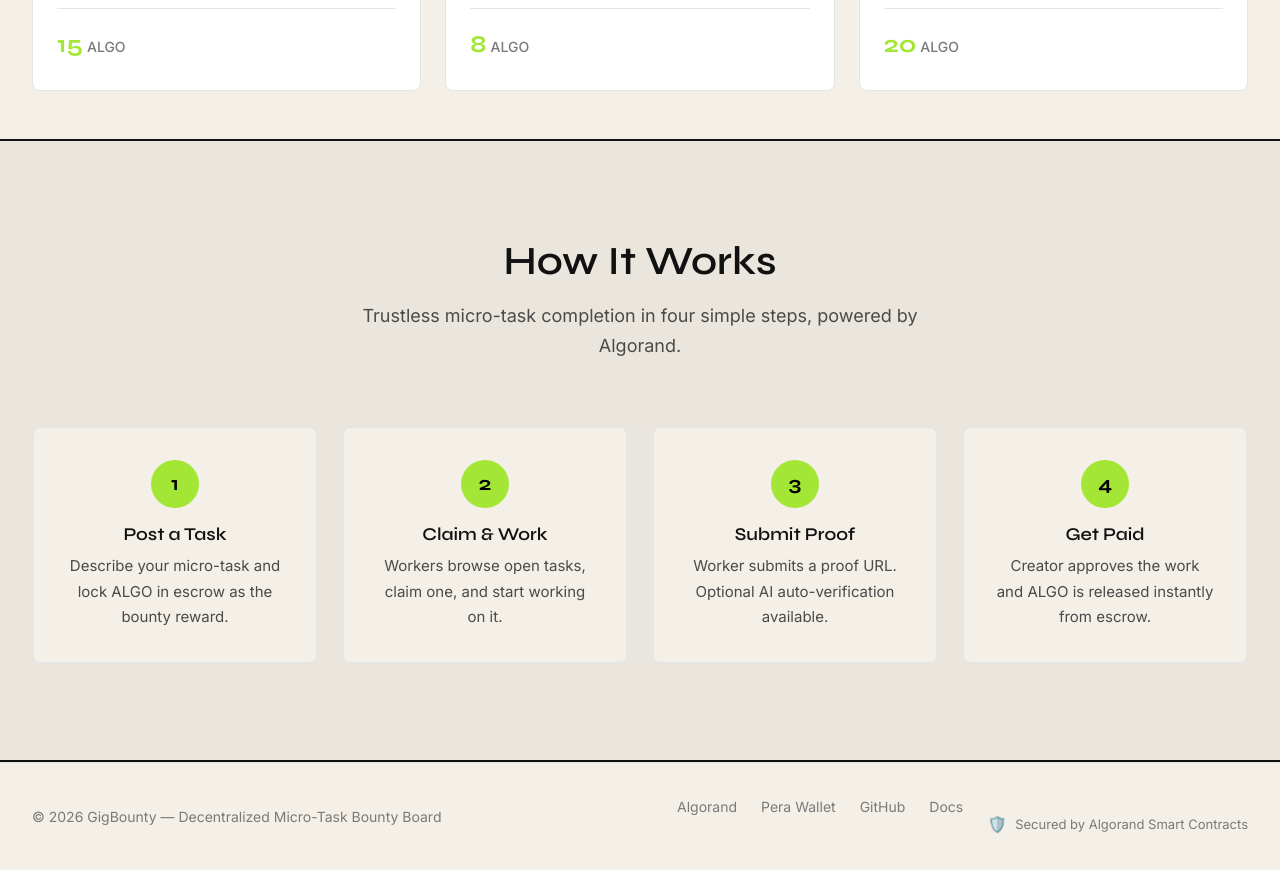
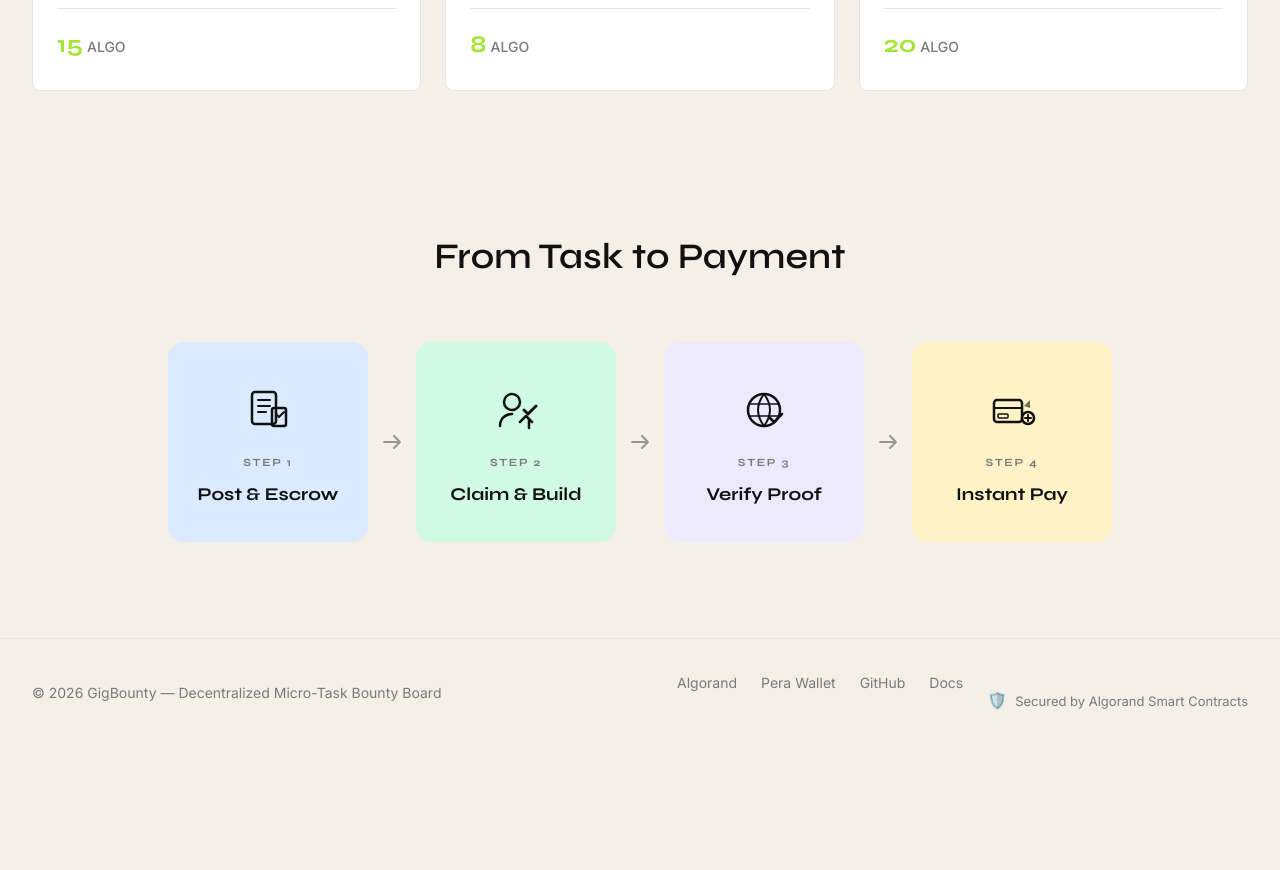
Before and after one commit to Soumyartho/GigBounty, a React (Vite) app in the folder frontend/: page / in a window 1280 px wide. Shown: the part 1360-2230 px from the top of the page. After the commit the page ends 2106 px from the top, so only its background shows below. Built offline with nearby package versions, Linux system fonts and the light colour scheme; no server answers.

Commit message:
Improved the UX of the Modal Cards includig Warm Neon Hues (some more improvements including Infographic Views

```diff
--- a/frontend/src/App.css
+++ b/frontend/src/App.css
@@ -686,70 +686,89 @@
 }
 
 /* ============================================================
-   HOW IT WORKS SECTION
+   HOW IT WORKS — Infographic Flow
    ============================================================ */
 .how-it-works {
   padding: var(--space-major) 0;
   text-align: center;
-  background-color: #EBE6DD;
-  border-top: 2px solid var(--border-dark);
-  border-bottom: 2px solid var(--border-dark);
+  background-color: var(--bg-primary);
 }
 
 .how-it-works h2 {
-  margin-bottom: var(--space-default);
+  margin-bottom: var(--space-section-gap);
+  font-size: 36px;
 }
 
-.how-it-works > .container > p {
-  max-width: 600px;
-  margin: 0 auto var(--space-section-gap);
+.steps-flow {
+  display: flex;
+  align-items: center;
+  justify-content: center;
+  gap: 0;
 }
 
-.steps-grid {
-  display: grid;
-  grid-template-columns: repeat(4, 1fr);
-  gap: var(--space-component);
+.step-flow-group {
+  display: flex;
+  align-items: center;
 }
 
 .step-card {
-  background: var(--bg-primary);
-  border: 2px solid var(--border-light);
-  border-radius: var(--radius-default);
-  padding: var(--space-section);
+  border: none;
+  border-radius: 16px;
+  padding: 36px 28px;
   text-align: center;
-  position: relative;
-  transition: border-color 300ms ease, box-shadow 300ms ease, transform 300ms ease;
+  width: 200px;
+  display: flex;
+  flex-direction: column;
+  align-items: center;
+  gap: 12px;
+  transition: transform 200ms ease;
 }
 
 .step-card:hover {
-  border-color: rgba(163, 230, 53, 0.8);
-  box-shadow: 0 0 0 3px rgba(163, 230, 53, 0.35), 0 0 24px rgba(163, 230, 53, 0.3), 0 0 48px rgba(163, 230, 53, 0.1);
-  transform: translateY(-3px);
+  transform: translateY(-4px);
 }
 
-.step-number {
+.step-icon {
+  width: 64px;
+  height: 64px;
+  display: flex;
+  align-items: center;
+  justify-content: center;
+  color: var(--text-primary);
+}
+
+.step-icon svg {
   width: 48px;
   height: 48px;
-  border-radius: 50%;
-  background: var(--accent-green);
-  color: var(--accent-black);
-  display: inline-flex;
-  align-items: center;
-  justify-content: center;
+}
+
+.step-label {
   font-family: var(--font-display);
-  font-size: 20px;
+  font-size: 11px;
   font-weight: 700;
-  margin-bottom: var(--space-default);
+  text-transform: uppercase;
+  letter-spacing: 0.15em;
+  color: var(--text-muted);
 }
 
 .step-card h3 {
   font-size: 18px;
-  margin-bottom: var(--space-tight);
+  font-weight: 700;
+  margin: 0;
+  line-height: 1.2;
 }
 
-.step-card p {
-  font-size: 15px;
-  text-align: center;
+.step-arrow {
+  display: flex;
+  align-items: center;
+  justify-content: center;
+  padding: 0 8px;
+  opacity: 0.4;
+}
+
+.step-arrow svg {
+  width: 32px;
+  height: 32px;
 }
 
 /* ============================================================
@@ -896,8 +915,21 @@
     grid-template-columns: 1fr;
   }
 
-  .steps-grid {
-    grid-template-columns: 1fr;
+  .steps-flow {
+    flex-direction: column;
+    gap: 0;
+  }
+
+  .step-flow-group {
+    flex-direction: column;
+  }
+
+  .step-arrow {
+    transform: rotate(90deg);
+  }
+
+  .step-card {
+    width: 100%;
   }
 
   .stats-bar {
--- a/frontend/src/components/HowItWorks.jsx
+++ b/frontend/src/components/HowItWorks.jsx
@@ -2,38 +2,92 @@ export default function HowItWorks() {
   const steps = [
     {
       number: 1,
-      title: 'Post a Task',
-      description: 'Describe your micro-task and lock ALGO in escrow as the bounty reward.',
+      label: 'STEP 1',
+      title: 'Post & Escrow',
+      icon: (
+        <svg width="48" height="48" viewBox="0 0 48 48" fill="none">
+          <rect x="8" y="6" width="24" height="32" rx="3" stroke="currentColor" strokeWidth="2.5" fill="none"/>
+          <line x1="14" y1="14" x2="26" y2="14" stroke="currentColor" strokeWidth="2" strokeLinecap="round"/>
+          <line x1="14" y1="20" x2="26" y2="20" stroke="currentColor" strokeWidth="2" strokeLinecap="round"/>
+          <line x1="14" y1="26" x2="22" y2="26" stroke="currentColor" strokeWidth="2" strokeLinecap="round"/>
+          <rect x="28" y="22" width="14" height="18" rx="2" stroke="currentColor" strokeWidth="2.5" fill="none"/>
+          <path d="M32 28 L35 31 L40 26" stroke="currentColor" strokeWidth="2" strokeLinecap="round" strokeLinejoin="round"/>
+        </svg>
+      ),
+      color: '#DBEAFE',
     },
     {
       number: 2,
-      title: 'Claim & Work',
-      description: 'Workers browse open tasks, claim one, and start working on it.',
+      label: 'STEP 2',
+      title: 'Claim & Build',
+      icon: (
+        <svg width="48" height="48" viewBox="0 0 48 48" fill="none">
+          <circle cx="20" cy="16" r="8" stroke="currentColor" strokeWidth="2.5" fill="none"/>
+          <path d="M8 40 C8 32 14 28 20 28" stroke="currentColor" strokeWidth="2.5" strokeLinecap="round" fill="none"/>
+          <path d="M32 24 L36 28 L44 20" stroke="currentColor" strokeWidth="3" strokeLinecap="round" strokeLinejoin="round"/>
+          <path d="M28 36 L34 30 L40 36" stroke="currentColor" strokeWidth="2.5" strokeLinecap="round" strokeLinejoin="round" fill="none"/>
+          <line x1="37" y1="33" x2="37" y2="42" stroke="currentColor" strokeWidth="2.5" strokeLinecap="round"/>
+        </svg>
+      ),
+      color: '#D1FAE5',
     },
     {
       number: 3,
-      title: 'Submit Proof',
-      description: 'Worker submits a proof URL. Optional AI auto-verification available.',
+      label: 'STEP 3',
+      title: 'Verify Proof',
+      icon: (
+        <svg width="48" height="48" viewBox="0 0 48 48" fill="none">
+          <circle cx="24" cy="24" r="16" stroke="currentColor" strokeWidth="2.5" fill="none"/>
+          <path d="M24 8 C24 8 30 16 30 24 C30 32 24 40 24 40" stroke="currentColor" strokeWidth="2" fill="none"/>
+          <path d="M24 8 C24 8 18 16 18 24 C18 32 24 40 24 40" stroke="currentColor" strokeWidth="2" fill="none"/>
+          <line x1="10" y1="18" x2="38" y2="18" stroke="currentColor" strokeWidth="1.5"/>
+          <line x1="10" y1="30" x2="38" y2="30" stroke="currentColor" strokeWidth="1.5"/>
+          <path d="M30 32 L34 36 L42 28" stroke="currentColor" strokeWidth="2.5" strokeLinecap="round" strokeLinejoin="round"/>
+        </svg>
+      ),
+      color: '#EDE9FE',
     },
     {
       number: 4,
-      title: 'Get Paid',
-      description: 'Creator approves the work and ALGO is released instantly from escrow.',
+      label: 'STEP 4',
+      title: 'Instant Pay',
+      icon: (
+        <svg width="48" height="48" viewBox="0 0 48 48" fill="none">
+          <rect x="6" y="14" width="28" height="22" rx="3" stroke="currentColor" strokeWidth="2.5" fill="none"/>
+          <line x1="6" y1="22" x2="34" y2="22" stroke="currentColor" strokeWidth="2"/>
+          <rect x="10" y="28" width="10" height="4" rx="1" stroke="currentColor" strokeWidth="1.5" fill="none"/>
+          <path d="M36 20 L42 14 L42 22 Z" fill="currentColor" opacity="0.6"/>
+          <circle cx="40" cy="32" r="6" stroke="currentColor" strokeWidth="2.5" fill="none"/>
+          <path d="M40 29 L40 35 M37 32 L43 32" stroke="currentColor" strokeWidth="2" strokeLinecap="round"/>
+        </svg>
+      ),
+      color: '#FEF3C7',
     },
   ];
+
+  const Arrow = () => (
+    <div className="step-arrow">
+      <svg width="32" height="32" viewBox="0 0 32 32" fill="none">
+        <path d="M8 16 L22 16" stroke="#111" strokeWidth="2" strokeLinecap="round"/>
+        <path d="M18 10 L24 16 L18 22" stroke="#111" strokeWidth="2" strokeLinecap="round" strokeLinejoin="round"/>
+      </svg>
+    </div>
+  );
 
   return (
     <section className="how-it-works" id="how">
       <div className="container">
-        <h2>How It Works</h2>
-        <p>Trustless micro-task completion in four simple steps, powered by Algorand.</p>
+        <h2>From Task to Payment</h2>
 
-        <div className="steps-grid">
-          {steps.map(step => (
-            <div className="step-card" key={step.number}>
-              <div className="step-number">{step.number}</div>
-              <h3>{step.title}</h3>
-              <p>{step.description}</p>
+        <div className="steps-flow">
+          {steps.map((step, i) => (
+            <div className="step-flow-group" key={step.number}>
+              <div className="step-card" style={{ backgroundColor: step.color }}>
+                <div className="step-icon">{step.icon}</div>
+                <div className="step-label">{step.label}</div>
+                <h3>{step.title}</h3>
+              </div>
+              {i < steps.length - 1 && <Arrow />}
             </div>
           ))}
         </div>
```
